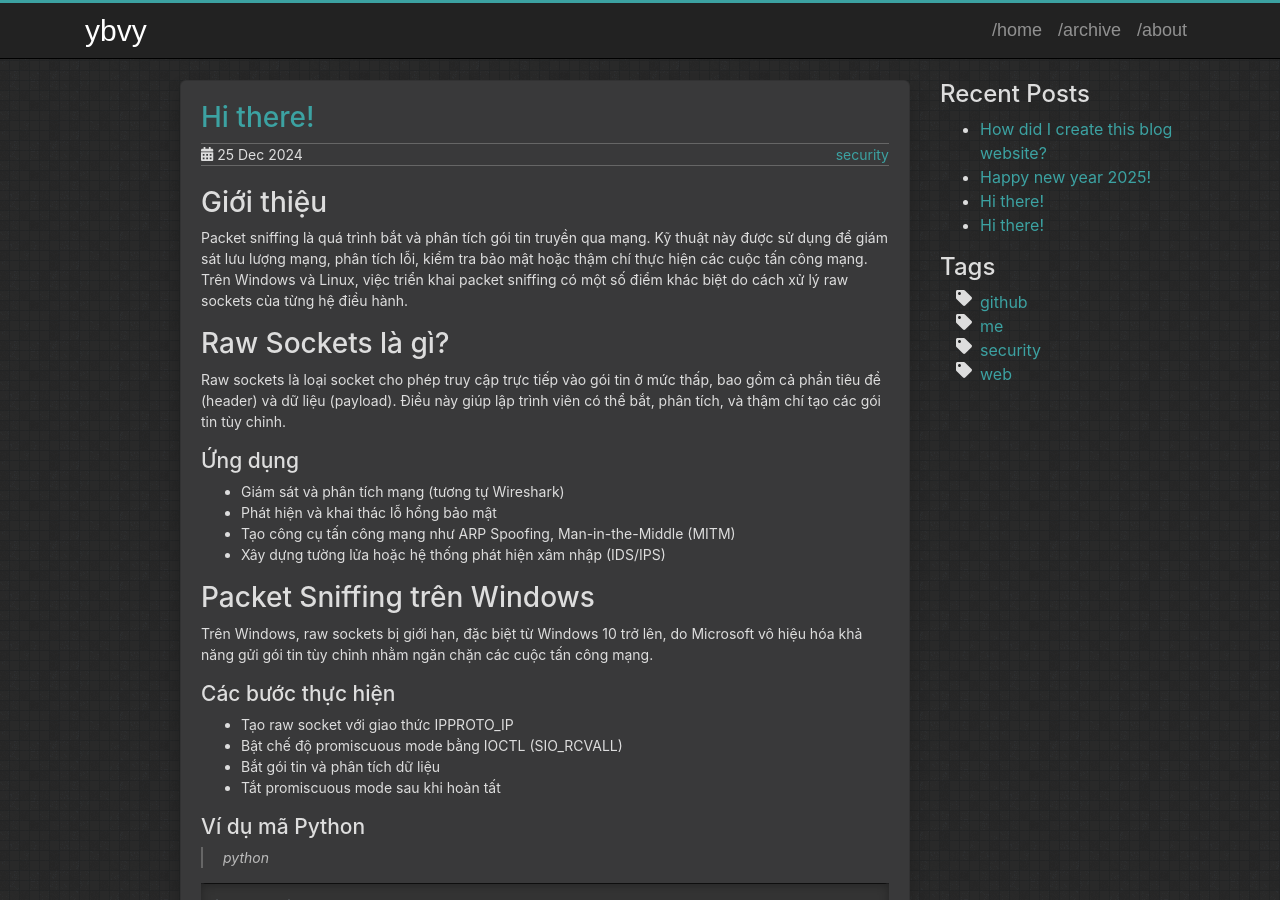
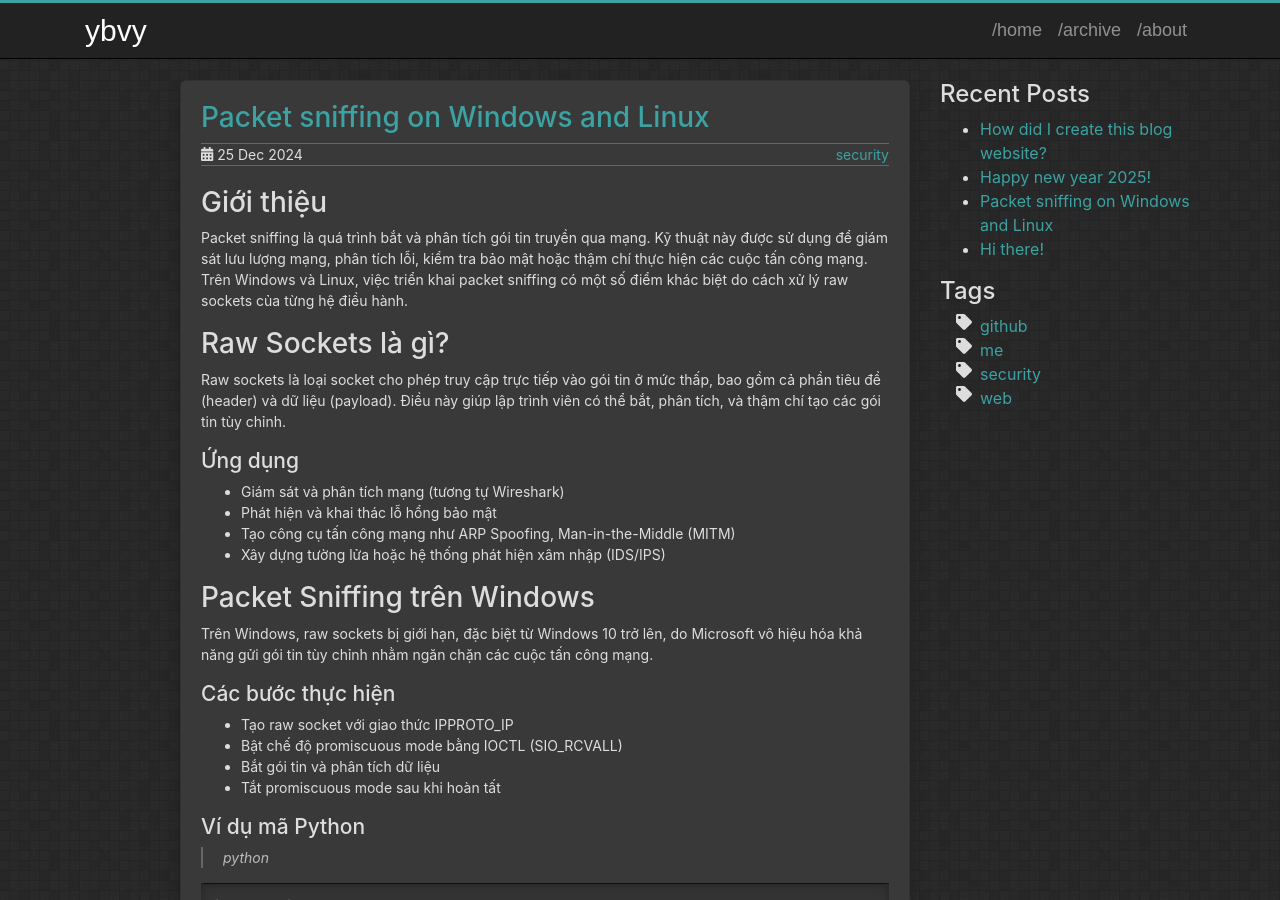
Before and after one commit to ybvy/ybvy.github.io, a Jekyll site: the page built from _posts/2025-03-18-packet-sniffing-on-windows-&-linux.md, in a window 1280 px wide and 900 px high. Built offline with Jekyll 4.4.1, drawn with Linux system fonts in a browser that asks for light colours.

```diff
--- a/_posts/2025-03-18-packet-sniffing-on-windows-&-linux.md
+++ b/_posts/2025-03-18-packet-sniffing-on-windows-&-linux.md
@@ -1,7 +1,7 @@
 ---
 author: "ybvy"
 layout: post
-title:  "Hi there!"
+title:  "Packet sniffing on Windows and Linux"
 date: 2024-12-25
 comments: true
 description: Packet sniffing trên Windows và Linux
```
